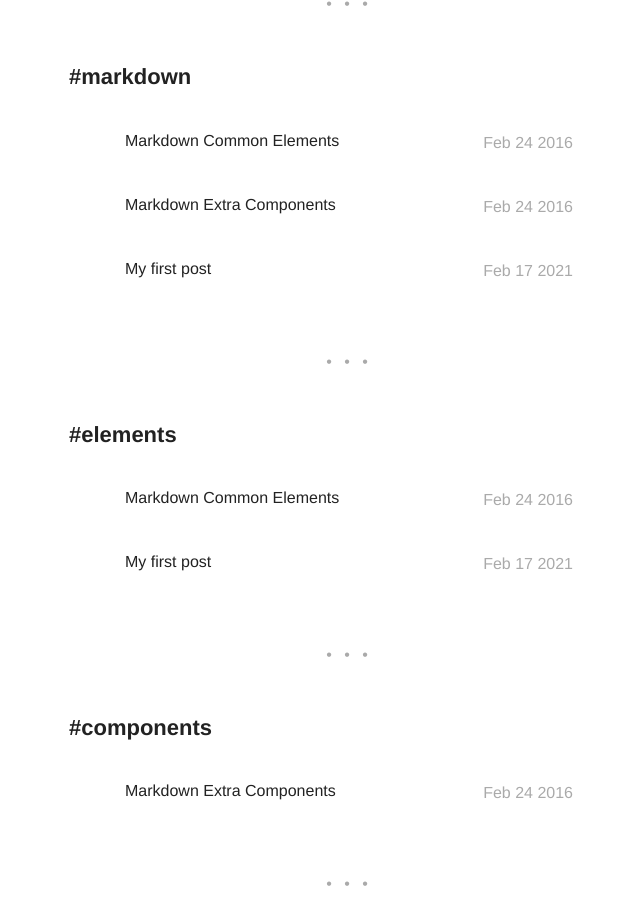
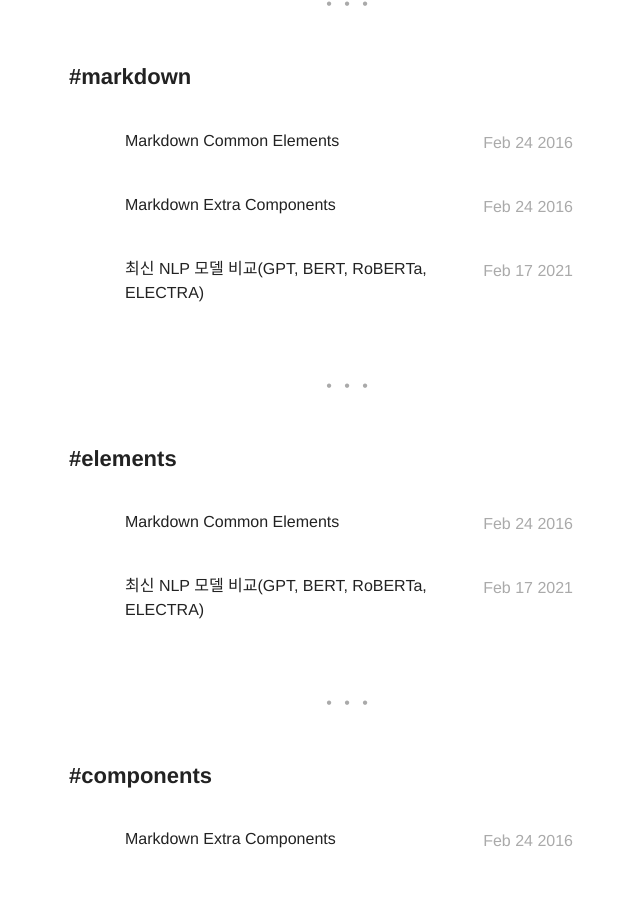
Before and after one commit to hongsunjang/hongsunjang, a Jekyll site: the page built from tags.html, in a window 1280 px wide and 900 px high, scrolled down 846 px. Shown: the whole window, without its empty margins (291-931 px from the left). Built offline with Jekyll 4.4.1, drawn with Linux system fonts in a browser that asks for light colours; nearby versions of some CDN libraries; emoji names are drawn with the system emoji font.

Commit message:
real first post

```diff
--- a/_posts/2021-02-17-first-post.markdown
+++ b/_posts/2021-02-17-first-post.markdown
@@ -1,5 +1,5 @@
 ---
-title: "My first post"
+title: "최신 NLP 모델 비교(GPT, BERT, RoBERTa, ELECTRA)"
 layout: post
 date: 2021-02-17 22:44
 image: /assets/images/markdown.jpg
```
